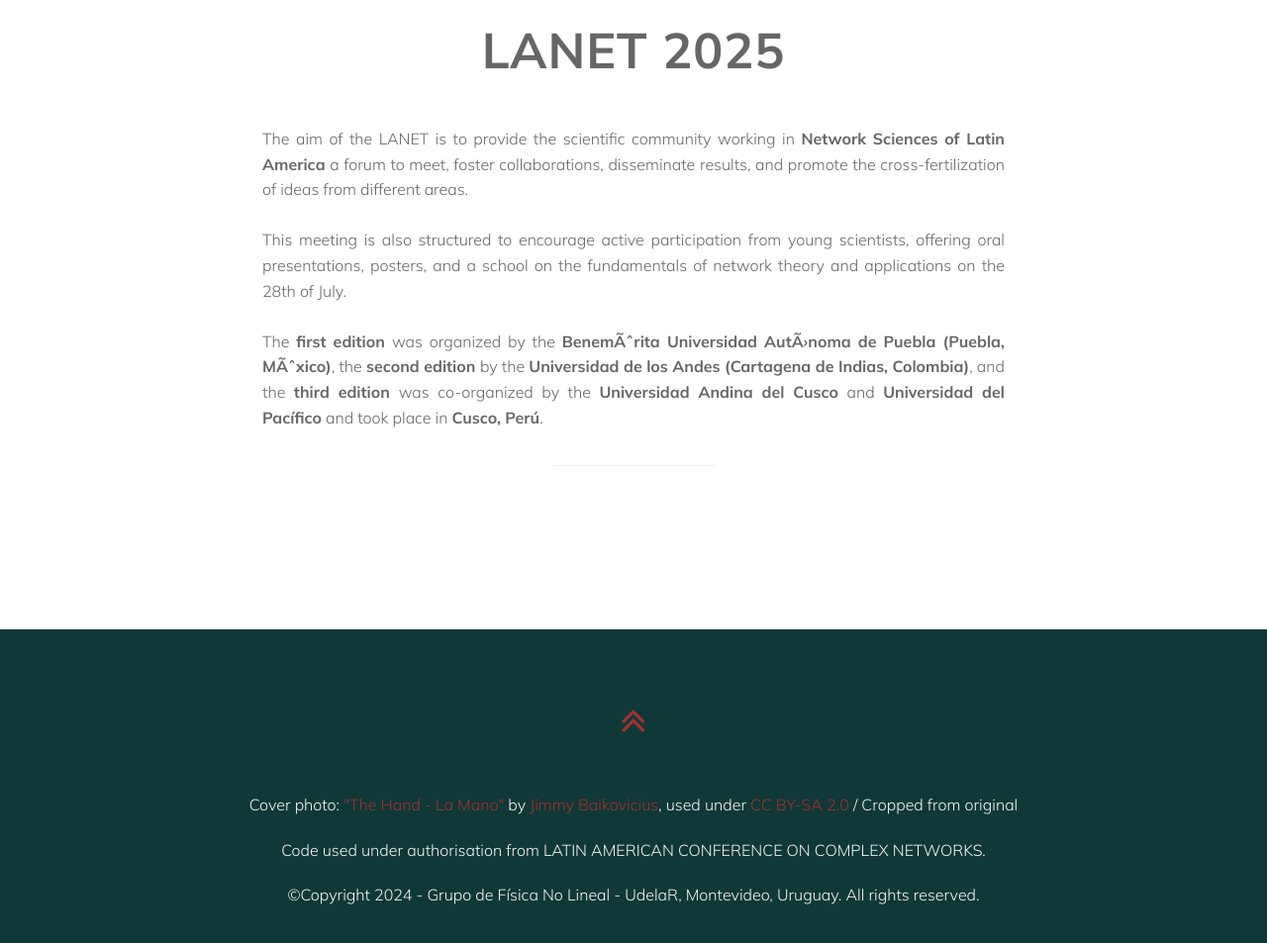
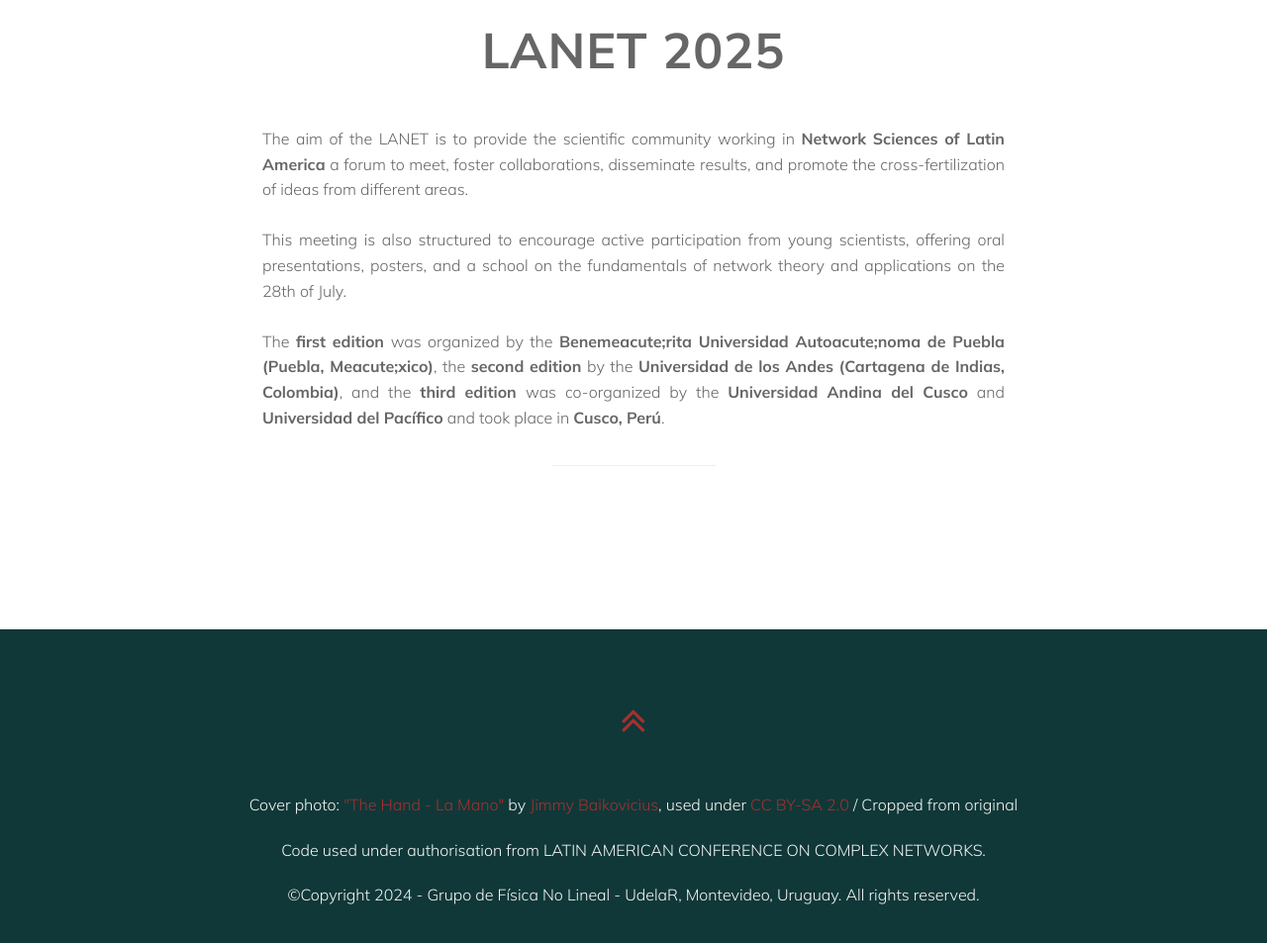
Before and after one commit to lanet2025/lanet2025.github.io, a plain HTML site: page index.html in a window 1280 px wide. Shown: the part 907-1860 px from the top of the page at 99% size. Drawn offline with Linux system fonts and the light colour scheme.

Commit message:
Update index.html to fix accents

```diff
--- a/index.html
+++ b/index.html
@@ -78,7 +78,7 @@ The aim of the LANET is to provide the scientific community working in  <b>Netwo
 <br> <br>
 This meeting is also structured to encourage active participation from young scientists, offering oral presentations, posters, and a school on the fundamentals of network theory and applications on the 28th of July.
 <br> <br>
- The <b> first edition </b> was organized by the <b> BenemÈrita Universidad AutÛnoma de Puebla (Puebla, MÈxico)</b>, the <b> second edition </b> by the <b> Universidad de los Andes (Cartagena de Indias, Colombia)</b>, and the <b> third edition </b>  was co-organized by the <b>Universidad Andina del Cusco</b> and <b>Universidad del Pac&iacute;fico</b> and took place in <b>Cusco, Per&uacute</b>.
+ The <b> first edition </b> was organized by the <b> Benemeacute;rita Universidad Autoacute;noma de Puebla (Puebla, Meacute;xico)</b>, the <b> second edition </b> by the <b> Universidad de los Andes (Cartagena de Indias, Colombia)</b>, and the <b> third edition </b>  was co-organized by the <b>Universidad Andina del Cusco</b> and <b>Universidad del Pac&iacute;fico</b> and took place in <b>Cusco, Per&uacute</b>.
                                         </p>
 
 
```
